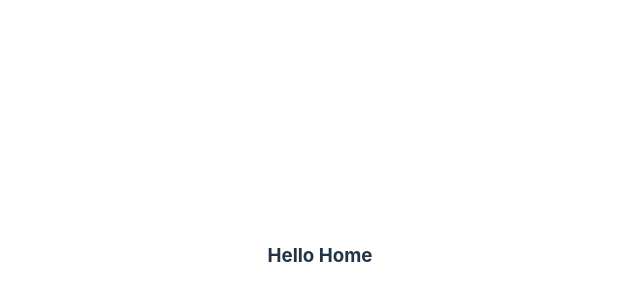
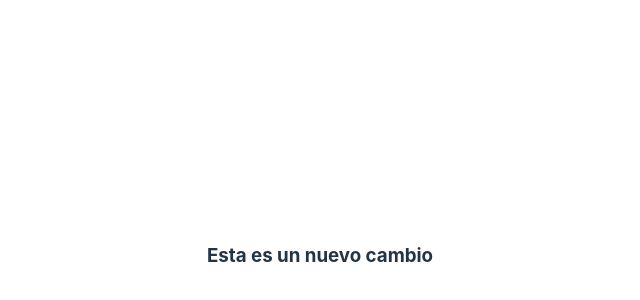
Before and after one commit to Yequi-2023/front_yequi.github.io, a React (Vite) app: page /home in a window 1280 px wide. Shown: the part 144-444 px from the top of the page, without its empty margins (320-960 px from the left). Built offline with nearby package versions, Linux system fonts and the light colour scheme.

Commit message:
se cambio el titulo del home

```diff
--- a/schemas/Home.jsx
+++ b/schemas/Home.jsx
@@ -3,7 +3,7 @@ import React from 'react'
 function Home() {
   return (
     <section className="Home">
-      <h3>Hello Home</h3>
+      <h3>Esta es un nuevo cambio</h3>
     </section>
   )
 
```
